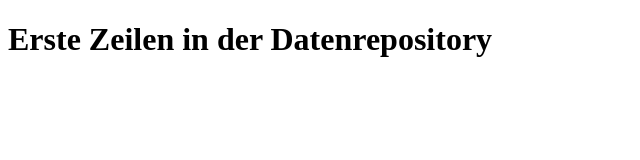
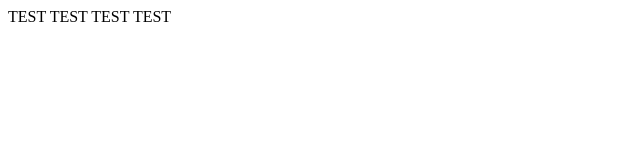
Before and after one commit to leojud18/JulianLeonardTestGit, a plain HTML site: page index.html in a window 1280 px wide. Shown: the whole page, without its empty margins (0-640 px from the left). Drawn offline with Linux system fonts and the light colour scheme.

Commit message:
Index.html wurde geändert

```diff
--- a/index.html
+++ b/index.html
@@ -6,6 +6,6 @@
     <title>Document</title>
 </head>
 <body>
-    <h1>Erste Zeilen in der Datenrepository</h1>
+TEST TEST TEST TEST
 </body>
 </html>
```
